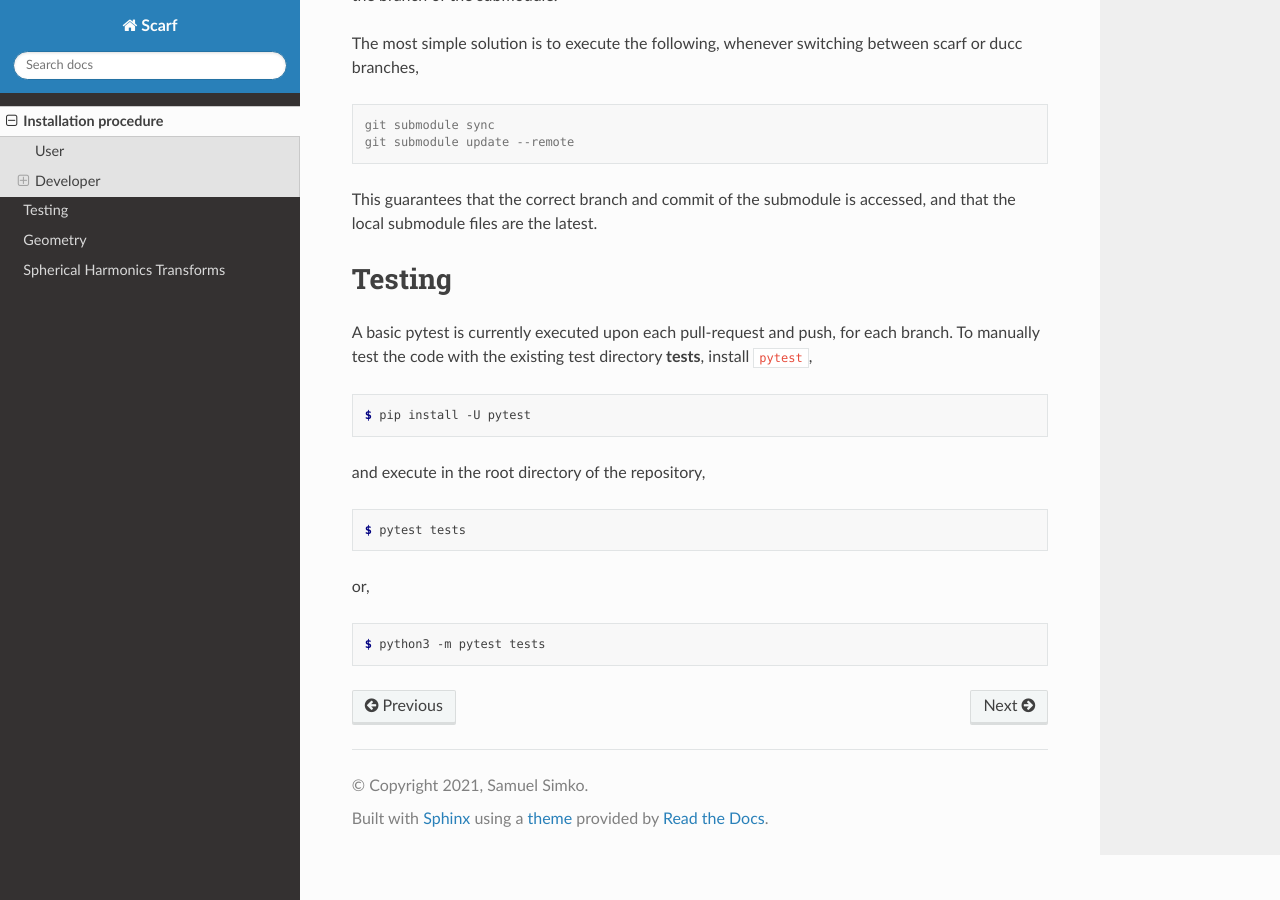
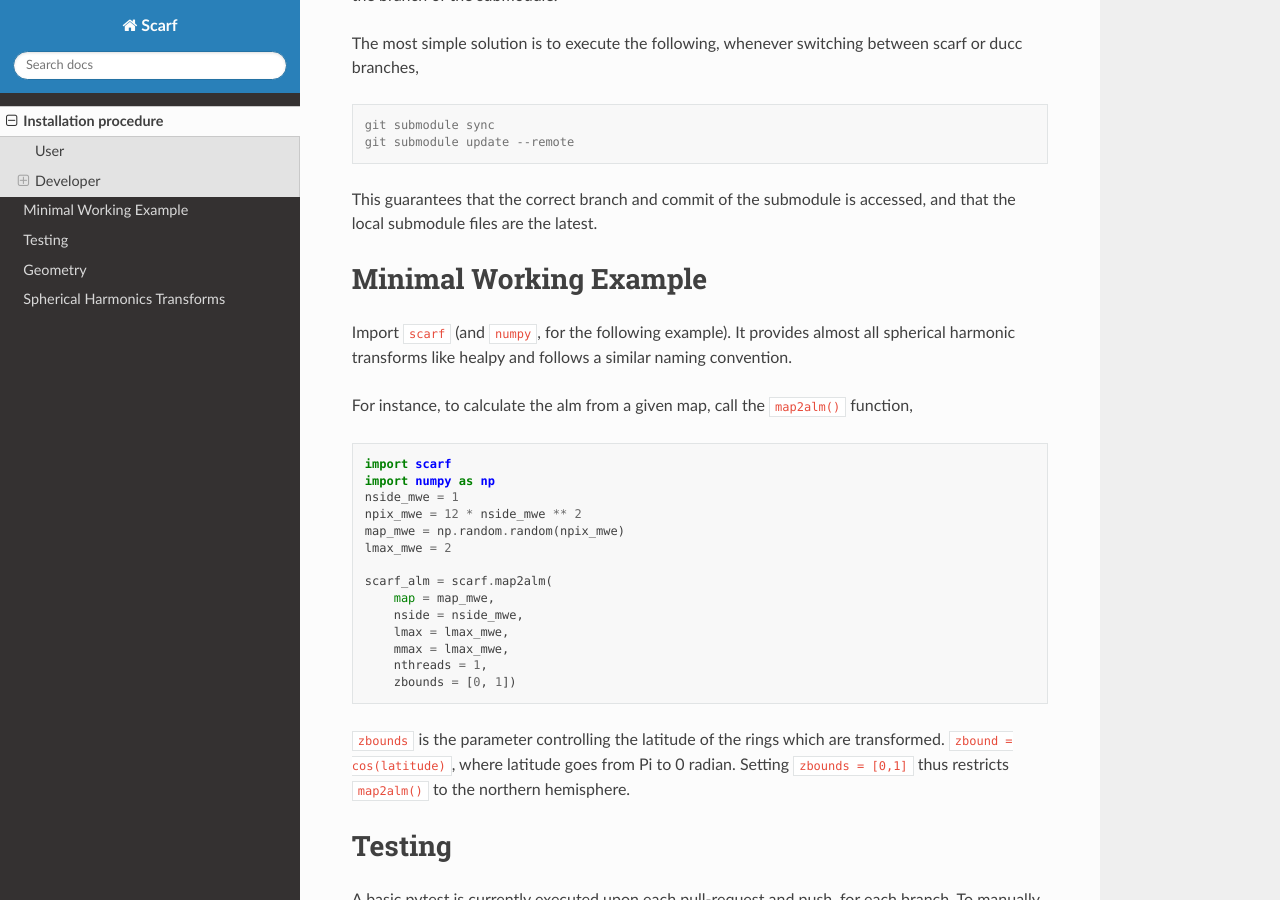
Before and after one commit to samuelsimko/scarf, a Sphinx documentation site: the page built from docs/install.rst, in a window 1280 px wide and 900 px high, scrolled down 3033 px. Built offline with Sphinx 7.4.7 and the Read the Docs theme 2.0.0, drawn with Linux system fonts in a browser that asks for light colours.

Commit message:
introduce dev and mwe section

```diff
--- a/docs/install.rst
+++ b/docs/install.rst
@@ -165,6 +165,36 @@ This guarantees that the correct branch and commit of the submodule is accessed,
 
 
 
+Minimal Working Example
+========================
+
+Import ``scarf`` (and ``numpy``, for the following example). It provides almost all spherical harmonic transforms
+like healpy and follows a similar naming convention.
+
+For instance, to calculate the alm from a given map, call the ``map2alm()`` function,
+
+.. code-block:: python
+
+   import scarf
+   import numpy as np
+   nside_mwe = 1
+   npix_mwe = 12 * nside_mwe ** 2
+   map_mwe = np.random.random(npix_mwe)
+   lmax_mwe = 2
+
+   scarf_alm = scarf.map2alm(
+       map = map_mwe,
+       nside = nside_mwe,
+       lmax = lmax_mwe,
+       mmax = lmax_mwe,
+       nthreads = 1,
+       zbounds = [0, 1])
+
+
+``zbounds`` is the parameter controlling the latitude of the rings which are transformed.
+``zbound = cos(latitude)``, where latitude goes from Pi to 0 radian.
+Setting ``zbounds = [0,1]`` thus restricts ``map2alm()`` to the northern hemisphere.
+
 
 
 Testing
```
